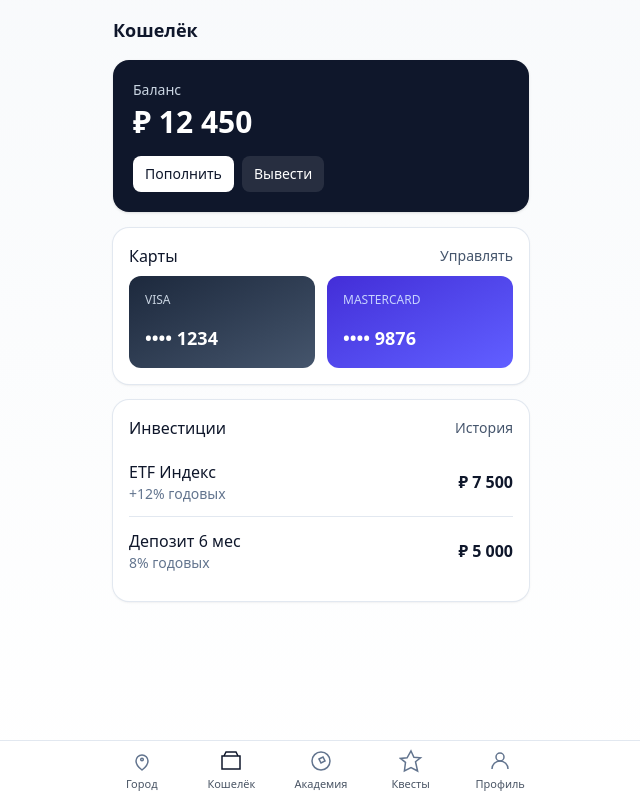
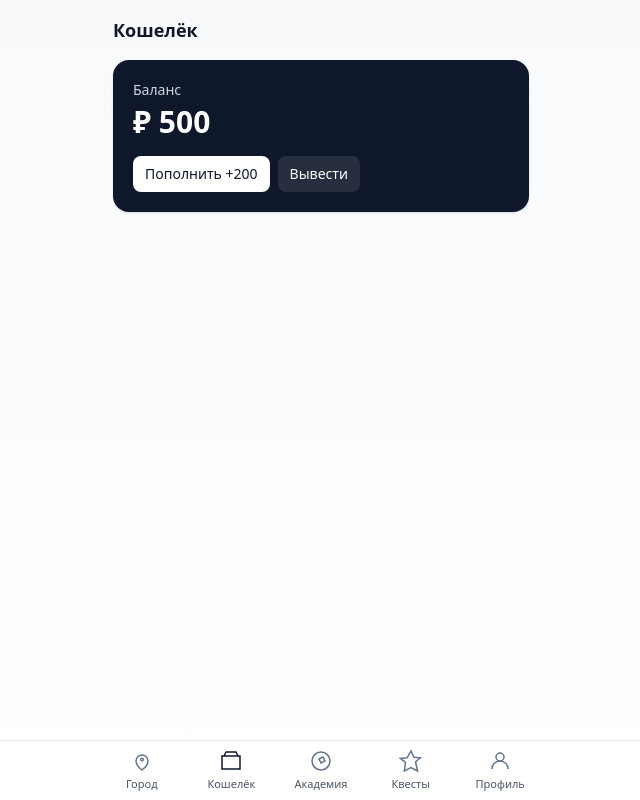
Before and after one commit to ShiruiChan/LORY_LCT, a React (Vite) app: page /wallet in a window 1280 px wide. Shown: the whole page, without its empty margins (319-959 px from the left). Built offline with nearby package versions, Linux system fonts and the light colour scheme.

Commit message:
Function: wallet-buy

```diff
--- a/src/app/pages/City/index.tsx
+++ b/src/app/pages/City/index.tsx
@@ -1,10 +1,30 @@
 import React, { useEffect, useRef } from "react";
+import { useGame } from "../../store/game";
 
 export default function CityPage() {
-  const ref = useRef<HTMLCanvasElement>(null);
+  const cRef = useRef<HTMLCanvasElement>(null);
+  const buildings = useGame((s) => s.buildings);
+  const spend = useGame((s) => s.spend);
+  const addBuilding = useGame((s) => s.addBuilding);
+
+  // кнопка построить дом
+  const handleBuild = () => {
+    const COST = 100;
+    if (!spend(COST)) {
+      alert("Недостаточно монет (нужно 100)");
+      return;
+    }
+    const canvas = cRef.current!;
+    const w = canvas.clientWidth;
+    const h = Math.round(w * 1.4);
+    const x = Math.floor(16 + Math.random() * (w - 48));
+    const y = Math.floor(16 + Math.random() * (h - 48));
+    const size = 18 + Math.floor(Math.random() * 10);
+    addBuilding({ x, y, size, level: 1 });
+  };
 
   useEffect(() => {
-    const c = ref.current!;
+    const c = cRef.current!;
     const ctx = c.getContext("2d")!;
     const DPR = Math.min(window.devicePixelRatio || 1, 2);
 
@@ -20,12 +40,6 @@ export default function CityPage() {
     window.addEventListener("resize", resize);
 
     let raf = 0;
-    const blocks = Array.from({ length: 16 }).map((_, i) => ({
-      x: 20 + (i % 4) * 72,
-      y: 20 + Math.floor(i / 4) * 72,
-      s: 22 + (i % 3) * 6,
-    }));
-
     const draw = () => {
       const { width, height } = c;
       ctx.clearRect(0, 0, width, height);
@@ -49,9 +63,9 @@ export default function CityPage() {
         ctx.stroke();
       }
 
-      // дома
+      // дома из стора
       ctx.fillStyle = "#0F172A";
-      blocks.forEach((b) => ctx.fillRect(b.x, b.y, b.s, b.s));
+      buildings.forEach((b) => ctx.fillRect(b.x, b.y, b.size, b.size));
 
       raf = requestAnimationFrame(draw);
     };
@@ -60,23 +74,29 @@ export default function CityPage() {
       cancelAnimationFrame(raf);
       window.removeEventListener("resize", resize);
     };
-  }, []);
+  }, [buildings]);
 
   return (
     <div className="p-4 space-y-3">
       <h1 className="text-lg font-semibold">Город</h1>
 
       <div className="rounded-2xl overflow-hidden shadow-sm ring-1 ring-slate-200 bg-white">
-        <canvas ref={ref} className="w-full block" />
+        <canvas ref={cRef} className="w-full block" />
       </div>
 
       <div className="grid grid-cols-2 gap-3">
-        <button className="rounded-xl py-3 px-4 bg-slate-900 text-white font-medium active:scale-[.99]">
-          Построить дом
+        <button
+          onClick={handleBuild}
+          className="rounded-xl py-3 px-4 bg-slate-900 text-white font-medium active:scale-[.99]"
+        >
+          Построить дом (100)
         </button>
-        <button className="rounded-xl py-3 px-4 bg-white ring-1 ring-slate-300 text-slate-700 active:scale-[.99]">
+        <a
+          href="/quests"
+          className="rounded-xl py-3 px-4 bg-white ring-1 ring-slate-300 text-slate-700 text-center active:scale-[.99]"
+        >
           Задания на карте
-        </button>
+        </a>
       </div>
     </div>
   );
--- a/src/app/pages/Profile/index.tsx
+++ b/src/app/pages/Profile/index.tsx
@@ -1,6 +1,11 @@
 import React from "react";
+import { useGame } from "../../store/game";
 
 export default function ProfilePage() {
+  const coins = useGame((s) => s.coins);
+  const buildings = useGame((s) => s.buildings);
+  const reset = useGame((s) => s.reset);
+
   return (
     <div className="p-4 space-y-4">
       <h1 className="text-lg font-semibold">Профиль</h1>
@@ -15,27 +20,29 @@ export default function ProfilePage() {
         />
         <div className="flex-1">
           <p className="font-medium">Игрок</p>
-          <p className="text-sm text-slate-500">Уровень 3 · 450 XP</p>
+          <p className="text-sm text-slate-500">Уровень 1 · 0 XP</p>
         </div>
-        <button className="text-sm px-3 py-2 rounded-lg bg-slate-900 text-white font-medium">
-          Редактировать
+        <button
+          onClick={reset}
+          className="text-sm px-3 py-2 rounded-lg bg-slate-900 text-white font-medium"
+        >
+          Сброс
         </button>
       </section>
 
       <section className="grid grid-cols-3 gap-3">
-        {[
-          { t: "Монеты", v: "1 250" },
-          { t: "Дома", v: "6" },
-          { t: "Курсы", v: "4/12" },
-        ].map((x) => (
-          <div
-            key={x.t}
-            className="bg-white rounded-2xl p-3 shadow-sm ring-1 ring-slate-200 text-center"
-          >
-            <p className="text-xs text-slate-500">{x.t}</p>
-            <p className="text-lg font-semibold">{x.v}</p>
-          </div>
-        ))}
+        <div className="bg-white rounded-2xl p-3 shadow-sm ring-1 ring-slate-200 text-center">
+          <p className="text-xs text-slate-500">Монеты</p>
+          <p className="text-lg font-semibold">{coins}</p>
+        </div>
+        <div className="bg-white rounded-2xl p-3 shadow-sm ring-1 ring-slate-200 text-center">
+          <p className="text-xs text-slate-500">Дома</p>
+          <p className="text-lg font-semibold">{buildings.length}</p>
+        </div>
+        <div className="bg-white rounded-2xl p-3 shadow-sm ring-1 ring-slate-200 text-center">
+          <p className="text-xs text-slate-500">Курсы</p>
+          <p className="text-lg font-semibold">0/12</p>
+        </div>
       </section>
     </div>
   );
--- a/src/app/pages/Quests/index.tsx
+++ b/src/app/pages/Quests/index.tsx
@@ -1,25 +1,14 @@
 import React from "react";
+import { useGame } from "../../store/game";
 
 export default function QuestsPage() {
+  const buildings = useGame((s) => s.buildings);
+  const progress = Math.min(buildings.length / 3, 1);
+  const pct = Math.round(progress * 100);
+
   const quests = [
-    {
-      id: "q1",
-      title: "Пополнить кошелёк на 1000₽",
-      progress: 0.4,
-      reward: "+50",
-    },
-    {
-      id: "q2",
-      title: "Оплатить проезд с карты",
-      progress: 0.1,
-      reward: "+25",
-    },
-    {
-      id: "q3",
-      title: "Пройти 2 урока в Академии",
-      progress: 0.0,
-      reward: "+70",
-    },
+    { id: "q1", title: "Построй 3 дома", progress, reward: "+70" },
+    { id: "q2", title: "Пополнить кошелёк", progress: 0, reward: "+25" },
   ];
 
   return (
@@ -40,11 +29,15 @@ export default function QuestsPage() {
             <div className="mt-3 h-2 bg-slate-100 rounded-full overflow-hidden">
               <div
                 className="h-full bg-slate-900 transition-all"
-                style={{ width: `${q.progress * 100}%` }}
+                style={{
+                  width: `${
+                    q.id === "q1" ? pct : Math.round(q.progress * 100)
+                  }%`,
+                }}
               />
             </div>
             <div className="mt-2 text-xs text-slate-500">
-              {Math.round(q.progress * 100)}%
+              {q.id === "q1" ? pct : Math.round(q.progress * 100)}%
             </div>
           </li>
         ))}
--- a/src/app/pages/Wallet/index.tsx
+++ b/src/app/pages/Wallet/index.tsx
@@ -1,16 +1,25 @@
 import React from "react";
+import { useGame } from "../../store/game";
 
 export default function WalletPage() {
+  const coins = useGame((s) => s.coins);
+  const addCoins = useGame((s) => s.addCoins);
+
   return (
     <div className="p-4 space-y-4">
       <h1 className="text-lg font-semibold">Кошелёк</h1>
 
       <section className="bg-slate-900 text-white rounded-2xl p-5 shadow-sm">
         <p className="text-slate-300 text-sm">Баланс</p>
-        <p className="text-3xl font-bold mt-1">₽ 12 450</p>
+        <p className="text-3xl font-bold mt-1">
+          ₽ {coins.toLocaleString("ru-RU")}
+        </p>
         <div className="mt-4 flex gap-2">
-          <button className="bg-white text-slate-900 rounded-lg px-3 py-2 text-sm font-medium">
-            Пополнить
+          <button
+            onClick={() => addCoins(200)}
+            className="bg-white text-slate-900 rounded-lg px-3 py-2 text-sm font-medium"
+          >
+            Пополнить +200
           </button>
           <button className="bg-white/10 rounded-lg px-3 py-2 text-sm">
             Вывести
@@ -18,43 +27,7 @@ export default function WalletPage() {
         </div>
       </section>
 
-      <section className="bg-white rounded-2xl p-4 shadow-sm ring-1 ring-slate-200">
-        <div className="flex items-center justify-between mb-2">
-          <h2 className="font-medium">Карты</h2>
-          <button className="text-sm text-slate-600">Управлять</button>
-        </div>
-        <div className="grid gap-3 sm:grid-cols-2">
-          <div className="rounded-xl bg-gradient-to-br from-slate-800 to-slate-600 text-white p-4">
-            <p className="text-xs text-slate-300">VISA</p>
-            <p className="text-lg font-semibold mt-4">•••• 1234</p>
-          </div>
-          <div className="rounded-xl bg-gradient-to-br from-indigo-700 to-indigo-500 text-white p-4">
-            <p className="text-xs text-indigo-200">MASTERCARD</p>
-            <p className="text-lg font-semibold mt-4">•••• 9876</p>
-          </div>
-        </div>
-      </section>
-
-      <section className="bg-white rounded-2xl p-4 shadow-sm ring-1 ring-slate-200">
-        <div className="flex items-center justify-between mb-2">
-          <h2 className="font-medium">Инвестиции</h2>
-          <button className="text-sm text-slate-600">История</button>
-        </div>
-        <ul className="divide-y divide-slate-200">
-          {[
-            { t: "ETF Индекс", v: "₽ 7 500", d: "+12% годовых" },
-            { t: "Депозит 6 мес", v: "₽ 5 000", d: "8% годовых" },
-          ].map((it) => (
-            <li key={it.t} className="py-3 flex items-center justify-between">
-              <div>
-                <p className="font-medium">{it.t}</p>
-                <p className="text-sm text-slate-500">{it.d}</p>
-              </div>
-              <p className="font-semibold">{it.v}</p>
-            </li>
-          ))}
-        </ul>
-      </section>
+      {/* остальной макет как был */}
     </div>
   );
 }
--- /dev/null
+++ b/src/app/store/game.ts
@@ -0,0 +1,74 @@
+import { create } from "zustand";
+
+export type Building = {
+  id: string;
+  x: number;
+  y: number;
+  size: number;
+  level: number;
+};
+
+type GameState = {
+  coins: number;
+  buildings: Building[];
+  addCoins: (v: number) => void;
+  canSpend: (v: number) => boolean;
+  spend: (v: number) => boolean;
+  addBuilding: (b: Omit<Building, "id">) => void;
+  reset: () => void;
+};
+
+type Persist = Pick<GameState, "coins" | "buildings">;
+
+const KEY = "citygame@state";
+
+const load = (): Persist | undefined => {
+  try { return JSON.parse(localStorage.getItem(KEY) || "null") || undefined; } catch { return undefined; }
+};
+const save = (p: Persist) => {
+  try { localStorage.setItem(KEY, JSON.stringify(p)); } catch {}
+};
+
+export const useGame = create<GameState>((set, get) => {
+  const initial: Persist = load() ?? { coins: 500, buildings: [] as Building[] };
+
+  return {
+    coins: initial.coins,
+    buildings: initial.buildings,
+
+    addCoins: (v) =>
+      set((s) => {
+        const coins = s.coins + v;
+        save({ coins, buildings: s.buildings });
+        return { coins }; // Partial<GameState>
+      }),
+
+    canSpend: (v) => get().coins >= v,
+
+    spend: (v) => {
+      if (get().coins < v) return false;
+      set((s) => {
+        const coins = s.coins - v;
+        save({ coins, buildings: s.buildings });
+        return { coins };
+      });
+      return true;
+    },
+
+    addBuilding: (b) =>
+      set((s) => {
+        const nb: Building = { ...b, id: crypto.randomUUID() };
+        const buildings: Building[] = [...s.buildings, nb];
+        save({ coins: s.coins, buildings });
+        return { buildings };
+      }),
+
+    reset: () =>
+      set((s) => {
+        const coins = 500;
+        const buildings: Building[] = [];
+        save({ coins, buildings });
+        return { coins, buildings };
+      }),
+  };
+});
```
